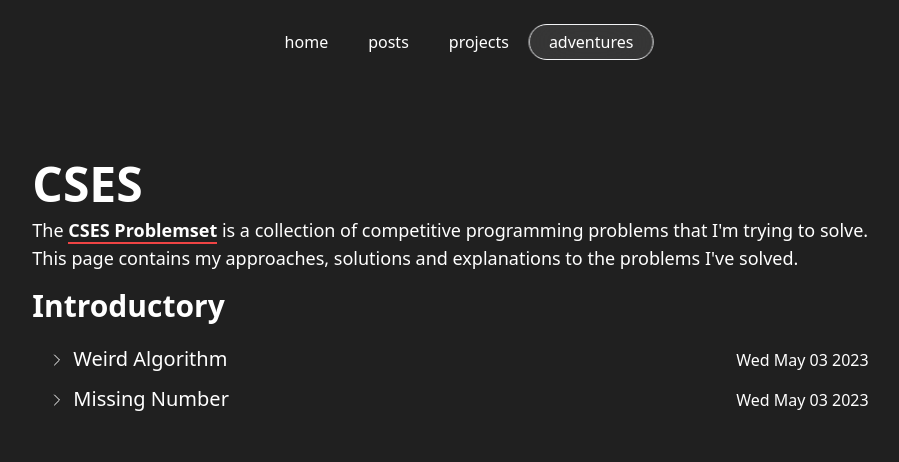
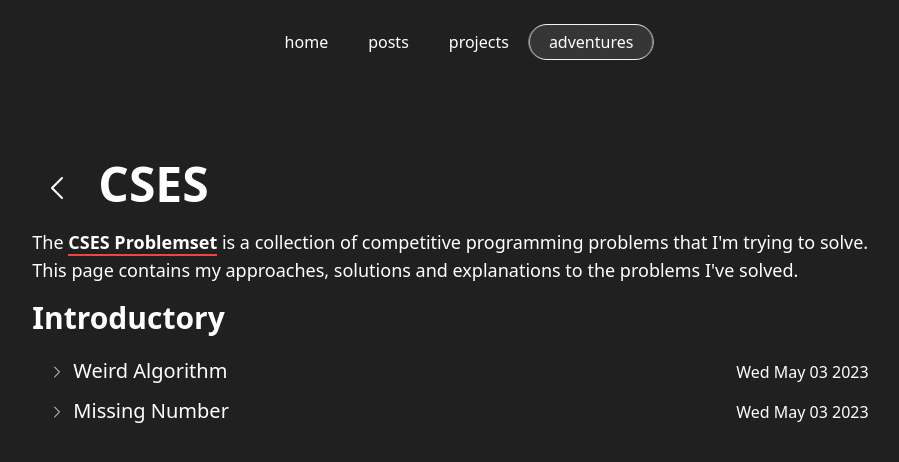
Before and after one commit to Nirlep5252/website, a Next.js app: page /adventures/cses in a window 1280 px wide. Shown: the top 462 px of the page, without its empty margins (181-1080 px from the left). Built offline with nearby package versions, Linux system fonts and the light colour scheme; a web font is replaced by a local one.

Commit message:
Made back btn component

```diff
--- /dev/null
+++ b/src/components/back.tsx
@@ -0,0 +1,48 @@
+import { useRouter } from "next/router";
+
+export default function BackBtn() {
+  const router = useRouter();
+
+  return (
+    <div
+      className="border border-transparent rounded-full flex items-center justify-center hover:bg-gray-400 hover:bg-clip-padding hover:backdrop-filter hover:backdrop-blur-sm hover:bg-opacity-10 hover:border-gray-100 transition-all duration-200 ease-linear px-2 py-2 back-btn cursor-pointer"
+      onClick={(e) => {
+        console.log(e.target);
+        e.currentTarget.animate(
+          [
+            {
+              scale: 1,
+            },
+            {
+              scale: 0.9
+            },
+            {
+              scale: 1,
+            },
+          ],
+          {
+            duration: 100,
+            iterations: 1,
+          }
+        );
+        router.back();
+      }}
+    >
+      <svg
+        xmlns="http://www.w3.org/2000/svg"
+        fill="none"
+        viewBox="0 0 24 24"
+        strokeWidth={1.5}
+        stroke="currentColor"
+        className="w-8 h-8 flex items-center justify-center"
+      >
+        <path
+          strokeLinecap="round"
+          strokeLinejoin="round"
+          className="flex items-center justify-center"
+          d="M15.75 19.5L8.25 12l7.5-7.5"
+        />
+      </svg>
+    </div>
+  );
+}
--- a/src/pages/adventures/cses/index.tsx
+++ b/src/pages/adventures/cses/index.tsx
@@ -3,6 +3,7 @@
 import { promises as fs } from "fs";
 import SEO from "@/components/seo";
 import { serialize } from "next-mdx-remote/serialize";
+import BackBtn from "@/components/back";
 
 interface Problem {
   name: string;
@@ -32,8 +33,8 @@
         <SEO title="CSES" />
         <div className="cses-container flex gap-4 flex-col mt-40 absolute w-8/12 m-auto">
           <div className="cses-top">
-            <div className="text-5xl font-bold">CSES</div>
-            <div className="text-lg font-light mt-2">
+            <div className="text-5xl font-bold flex items-center gap-4"><BackBtn /> <span className="mb-2">CSES</span></div>
+            <div className="text-lg font-light mt-3">
               The{" "}
               <UwULink
                 text={"CSES Problemset"}
--- a/src/pages/posts/[post].tsx
+++ b/src/pages/posts/[post].tsx
@@ -5,6 +5,7 @@
 import Link from "next/link";
 import UwULink from "@/components/link";
 import SEO from "@/components/seo";
+import BackBtn from "@/components/back";
 
 interface Meta {
   title: string;
@@ -31,26 +32,7 @@
       <SEO title={props.post.meta.title} />
       <div className="mdx-styles w-3/5 m-auto absolute mt-32">
         <div className="title-section flex items-center gap-4 relative mb-12">
-          <Link
-            className="border border-transparent rounded-full flex items-center justify-center hover:bg-gray-400 hover:bg-clip-padding hover:backdrop-filter hover:backdrop-blur-sm hover:bg-opacity-10 hover:border-gray-100 transition-all duration-200 ease-linear px-2 py-2 post-back-btn"
-            href={`/posts/`}
-          >
-            <svg
-              xmlns="http://www.w3.org/2000/svg"
-              fill="none"
-              viewBox="0 0 24 24"
-              strokeWidth={1.5}
-              stroke="currentColor"
-              className="w-8 h-8 flex items-center justify-center"
-            >
-              <path
-                strokeLinecap="round"
-                strokeLinejoin="round"
-                className="flex items-center justify-center"
-                d="M15.75 19.5L8.25 12l7.5-7.5"
-              />
-            </svg>
-          </Link>
+          <BackBtn />
           <div className="text-5xl mb-2 font-bold flex items-center justify-center">
             {props.post.meta.title}
           </div>
--- a/src/styles/globals.css
+++ b/src/styles/globals.css
@@ -128,7 +128,7 @@
   @apply text-lg text-gray-300;
 }
 
-.post-back-btn:focus {
+.back-btn:focus {
   animation: shrink .2s ease;
 }
 
```
